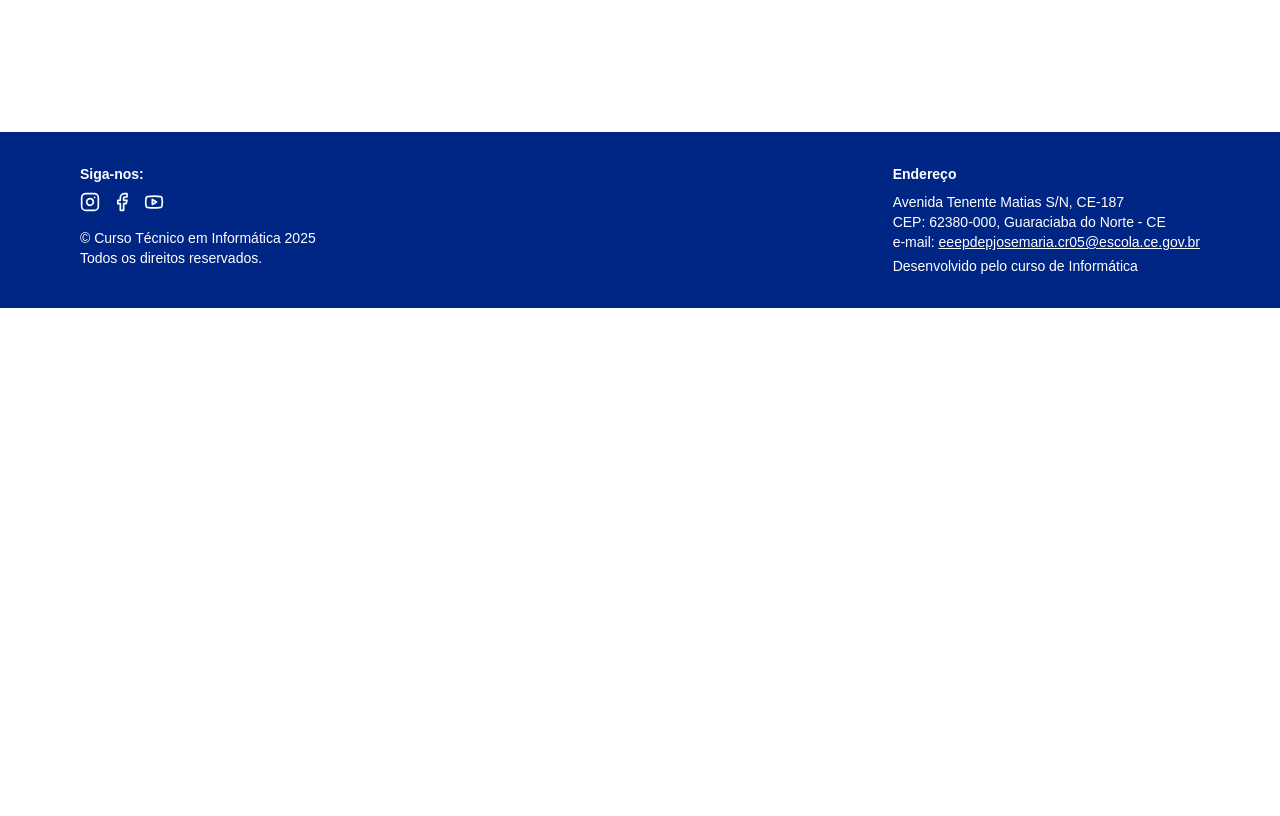
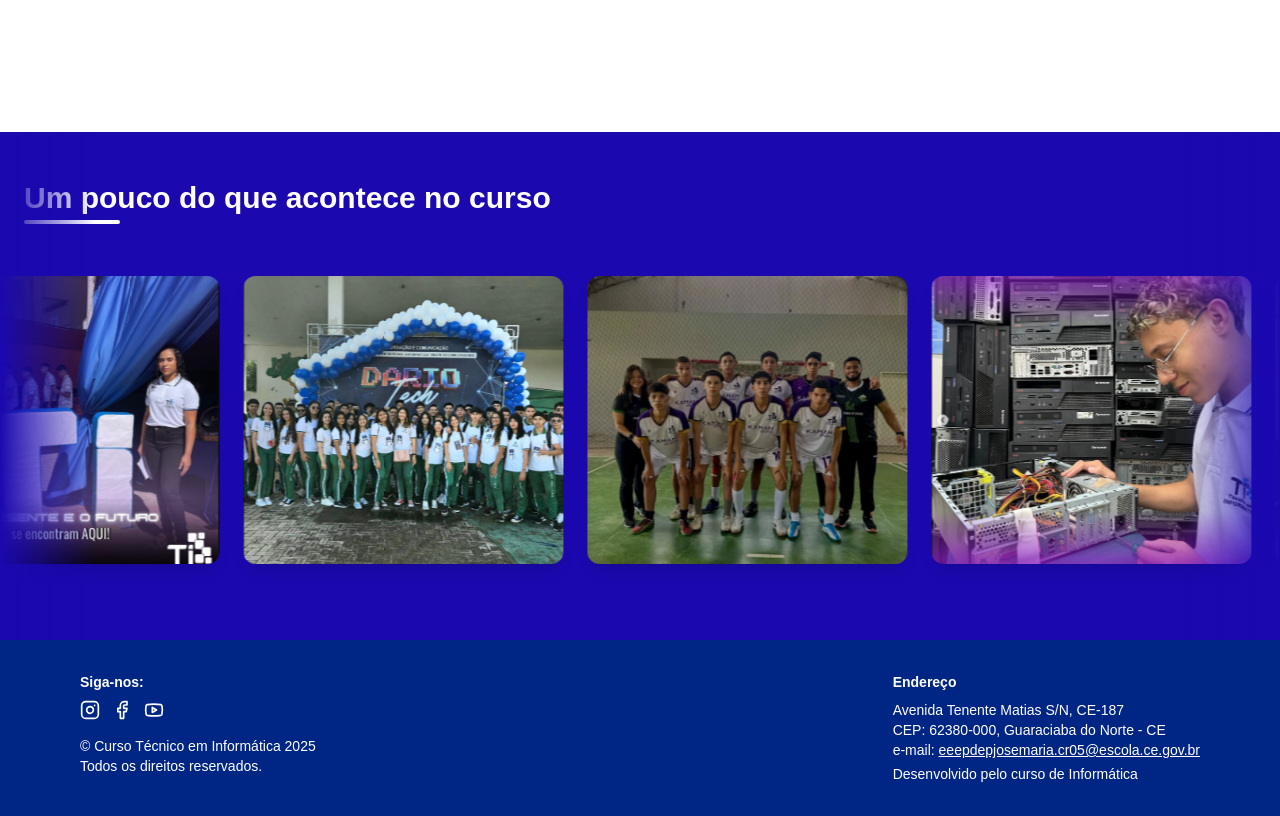
Before and after one commit to andre-0303/infor-eeep, a Next.js app: page / in a window 1280 px wide. Shown: the part 1260-2076 px from the top of the page. Before the commit the page ends 1568 px from the top, so only its background shows below. Built offline with nearby package versions, Linux system fonts and the light colour scheme.

Commit message:
Colocando Carrosel de imagens na Home

```diff
--- a/package.json
+++ b/package.json
@@ -9,6 +9,7 @@
     "lint": "next lint"
   },
   "dependencies": {
+    "keen-slider": "^6.8.6",
     "lucide-react": "^0.488.0",
     "next": "15.3.1",
     "react": "^19.0.0",
--- a/src/app/page.tsx
+++ b/src/app/page.tsx
@@ -1,14 +1,15 @@
-import Banner from "@/components/banner/page";
-import SobreCurso from "@/components/sobre_curso/page";
+import Banner from "@/components/banner/page"
+import SobreCurso from "@/components/sobre_curso/page"
+import Carrousel from "@/components/carrousel/page"
 
 export default function Home() {
   return (
-   <>
-    <Banner />
-    <main className="flex min-h-screen flex-col items-center justify-between p-4 md:p-24">
-      <SobreCurso />
-    </main>
-
-   </>
-  );
+    <>
+      <Banner />
+      <main className="flex min-h-screen flex-col justify-between p-4 md:p-24 w-full">
+        <SobreCurso />
+      </main>
+      <Carrousel />
+    </>
+  )
 }
--- a/src/app/sobre/page.tsx
+++ b/src/app/sobre/page.tsx
@@ -0,0 +1,5 @@
+export default function Sobre() {
+    return (
+
+    )
+}
--- /dev/null
+++ b/src/components/carrousel/carrosel.css
@@ -0,0 +1,13 @@
+@keyframes slide {
+    0% {
+      transform: translateX(0);
+    }
+
+    100% {
+      transform: translateX(-50%);
+    }
+  }
+
+  .animate-slide {
+    animation: slide 30s linear infinite;
+  }
--- a/src/components/carrousel/page.tsx
+++ b/src/components/carrousel/page.tsx
@@ -1,9 +1,38 @@
+"use client"
+
 import Image from "next/image"
+import "./carrosel.css"
 
 export default function Carrousel() {
-    return (
-        <div>
-            <h2>Um pouco do que acontece no curso</h2>
-        </div>
-    )
+  const images = [1, 2, 3, 4, 5, 1, 2, 3, 4, 5];
+
+  return (
+    <div className="relative bg-[#1B09AF] text-white py-12 w-full overflow-hidden">
+      <div className="max-w-7xl mx-auto px-6 relative z-10">
+        <h2 className="text-2xl md:text-3xl font-bold">Um pouco do que acontece no curso</h2>
+        <div className="w-16 md:w-24 h-1 bg-white mt-1 mb-6 rounded-full"></div>
+      </div>
+
+      {/* Fades laterais */}
+      <div className="absolute top-0 left-0 w-16 sm:w-24 h-full bg-gradient-to-r from-[#1B09AF] to-transparent z-20 pointer-events-none" />
+      <div className="absolute top-0 right-0 w-16 sm:w-24 h-full bg-gradient-to-l from-[#1B09AF] to-transparent z-20 pointer-events-none" />
+
+      <div className="slider-track flex gap-4 md:gap-6 animate-slide px-4 md:px-6 py-7 relative z-10">
+        {images.map((num, index) => (
+          <div
+            key={index}
+            className="flex-shrink-0 w-60 h-40 md:w-80 md:h-72 rounded-xl overflow-hidden shadow-lg"
+          >
+            <Image
+              src={`/img${num}.png`}
+              alt={`Curso ${num}`}
+              width={320}
+              height={240}
+              className="w-full h-full object-cover"
+            />
+          </div>
+        ))}
+      </div>
+    </div>
+  );
 }
--- a/src/components/sobre_curso/page.tsx
+++ b/src/components/sobre_curso/page.tsx
@@ -7,6 +7,7 @@ export default function SobreCurso() {
         <h2 className="text-2xl md:text-3xl font-bold mb-2 md:mb-4 text-left">
           Sobre o curso
         </h2>
+        <div className="w-20 h-1 bg-[#1B09AF] mt-2 mb-6 rounded-full"></div>
         <p className="text-sm md:text-lg leading-normal md:leading-relaxed text-justify">
           A E.E.E.P. Deputado José Maria Melo oferece o Curso Técnico em
           Informática, que visa formar profissionais qualificados para atuar
```
Also changed, not shown: 1 other file (tests, documents, lock files or other folders).
